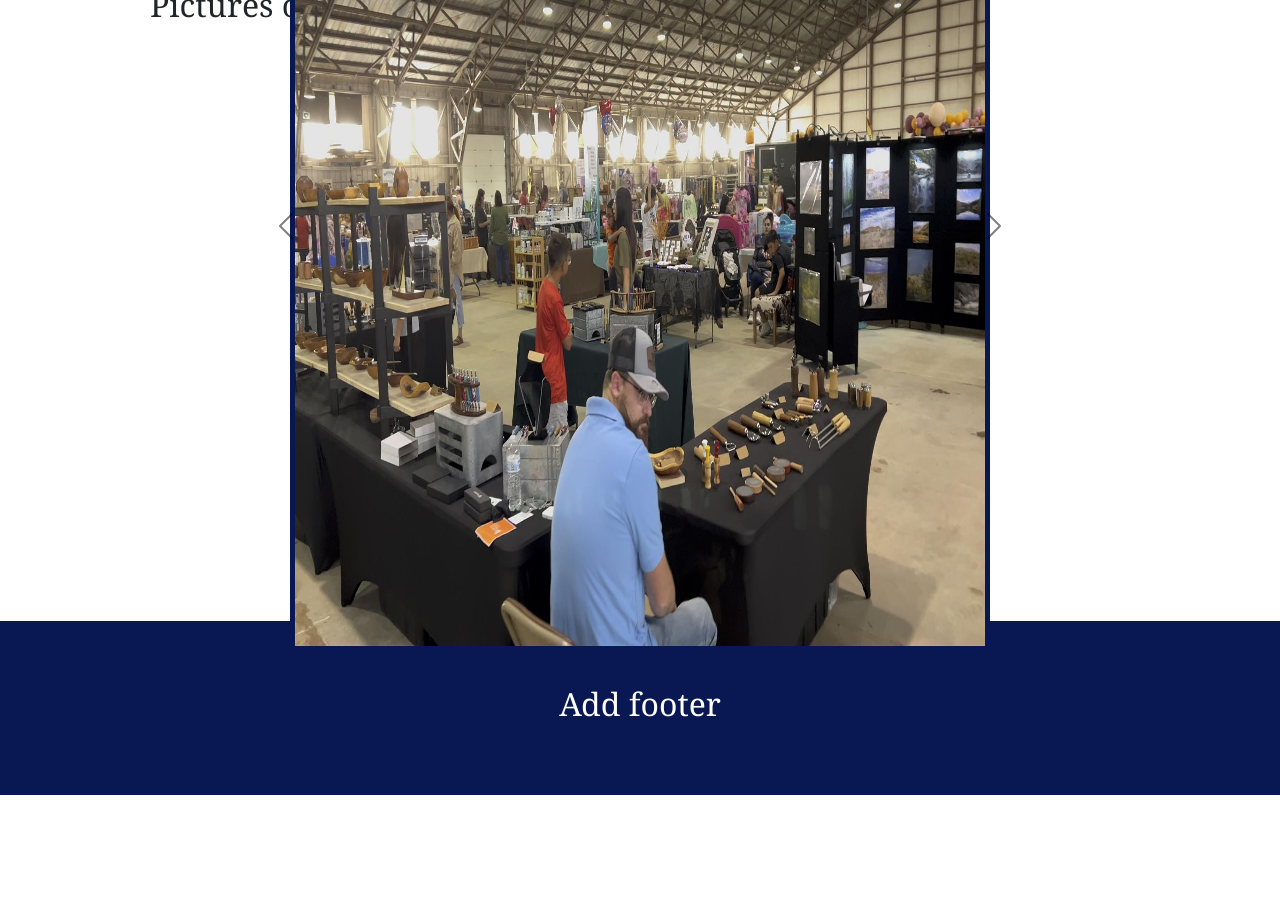
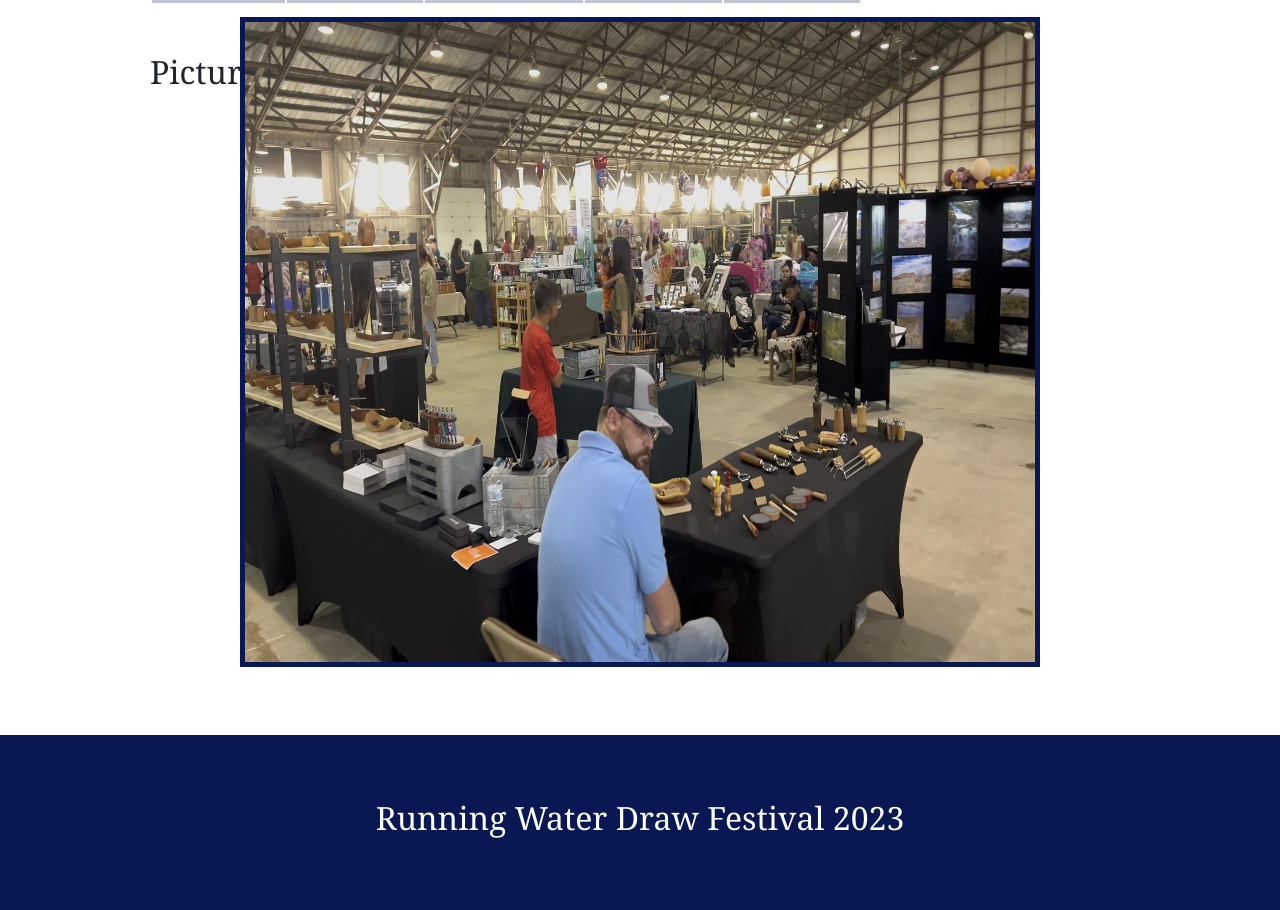
Before and after one commit to Twee22/running-water-draw-website, a Flask app: page / in a window 1280 px wide. Shown: the part 1963-2873 px from the top of the page. Before the commit the page ends 2758 px from the top, so only its background shows below. Run offline with Flask 2, Linux system fonts and the light colour scheme; some libraries are stand-ins or nearby versions.

Commit message:
add index.html comments and resize carousel

```diff
--- a/app/static/index.css
+++ b/app/static/index.css
@@ -218,8 +218,8 @@ img {
     display: block;
     margin-left: auto;
     margin-right: auto;
-    width: 700px;
-    height: 700px;
+    width: 800px;
+    height: 650px;
     border: 5px solid #091753;
 }
 
@@ -234,11 +234,11 @@ classes that style the carousel
 controls location of next and previous arrows
 */
 .carousel-control-next-icon {
-    margin-left: -380px;
-    margin-bottom: 250px;
+    margin-left: -340px;
+    margin-bottom: 270px;
 }
 
 .carousel-control-prev-icon {
-    margin-right: -380px;
-    margin-bottom: 250px;
+    margin-right: -340px;
+    margin-bottom: 270px;
 }
--- a/app/templates/index.html
+++ b/app/templates/index.html
@@ -1,41 +1,48 @@
 {% extends "base.html" %}
 {% block content %}
-<!-- Navbar -->
+
+<!-- Boostrap link -->
 <link rel="stylesheet" a href="{{url_for('static',filename='css/bootstrap.css')}}"/>
 <script src="{{url_for('static',filename='js/bootstrap.js')}}"></script>
 
+<!-- Nav bar with links to Home, PDF, Vendor, Photos, and Contact Us-->
 <div class="nav-bar">
     <nav>
         <ul>
             <li><a href="{{ url_for('index') }}">Home</a></li>
             <li><a href="./static/vendor_app/2023RWDApplication.pdf" target="blank">PDF</a></li>
             <li><a href="{{ url_for('application') }}">Vendor</a></li>
-            <li><a href="#">Photos</a></li>
+            <li><a href="#carousel">Photos</a></li>
             <li><a href="#">Contact Us</a></li>
         </ul>
+        <!-- Link to login page -->
         <a class="sign-in" href="#">LOGIN</a>
     </nav>
 </div>
 <!-- Header -->
 <header>
+<!-- Header image -->
 <img src="./static/header/Header.png" alt="RDWD Header" height="468" width="800" class="page_header"> <br><br>
-
+<!-- Linkts to application, both PDF and online versions -->
 <a href ="{{ url_for('application') }}"><button class="top_button1">Online Vendor Application</button> </a>
 <a href ="./static/vendor_app/2023RWDApplication.pdf" target="blank"><button class="top_button1">PDF Vendor Application</button> </a>
 
 </header>
 
-<!-- First Grid -->
+<!-- First grid -->
 <div class="grid1">
     <div class="grid_content">
         <div class="two_third">
+        <!-- displays name of festival -->
         <h1>Running Water Festival</h1>
         <h5
             class="h5_padding">The Plainview Rotary Club's 49th Annual Running Water Draw Festival will be held at the Ollie Liner Center (2000 S. Columbia St.) on Friday, Saturday and Sunday, October 20th, 21st & 22nd.
+        </h5>
 
-        </h5>
+        <!-- button that switch between the list and map views -->
         <button class="top_button" id="spaces_booking">List View</button>
         <button class="top_button" id="spaces_booking">Map View</button>
+             <!-- Table of verifed vendors -->
             <table class="list">
                 <tr>
                     <th>Name</th>
@@ -87,6 +94,7 @@
                     <td></td>
                 </tr>
             </table> <br><br>
+            <!-- Header before carousel -->
             <h2>Pictures of the Festival</h2>
         </div>
 
@@ -106,7 +114,7 @@
 </div>
 
 <!-- Carousel taken from https://getbootstrap.com/docs/5.0/components/carousel/  -->
-<div class = "carouselContainer">
+<div class = "carouselContainer" id="carousel">
     <div id="carouselExampleFade" class="carousel carousel-dark carousel-fade slide" data-bs-ride="carousel">
         <div class="carousel-inner">
             <div class="carousel-item active">
@@ -119,6 +127,7 @@
             </div>
             {% endfor %}
         </div>
+        <!--buttons that control next and previous image on carousel-->
         <button class="carousel-control-prev" type="button" data-bs-target="#carouselExampleFade" data-bs-slide="prev">
             <span class="carousel-control-prev-icon" aria-hidden="true"></span>
             <span class="visually-hidden">Previous</span>
@@ -129,10 +138,19 @@
             <span class="visually-hidden">Next</span>
         </button>
     </div>
+</div> <br> <br>
 
+<!-- Email contact
+<div class="grid1">
+    <div class="grid_content">
+        <div class="two_third">
+            <h2>Send Us an Email: </h2>
+        </div>
+    </div>
 </div>
-
+-->
+<!-- Footer -->
 <footer>
-    <h2>Add footer</h2>
+    <h2>Running Water Draw Festival 2023</h2>
 </footer>
 {% endblock %}
```
